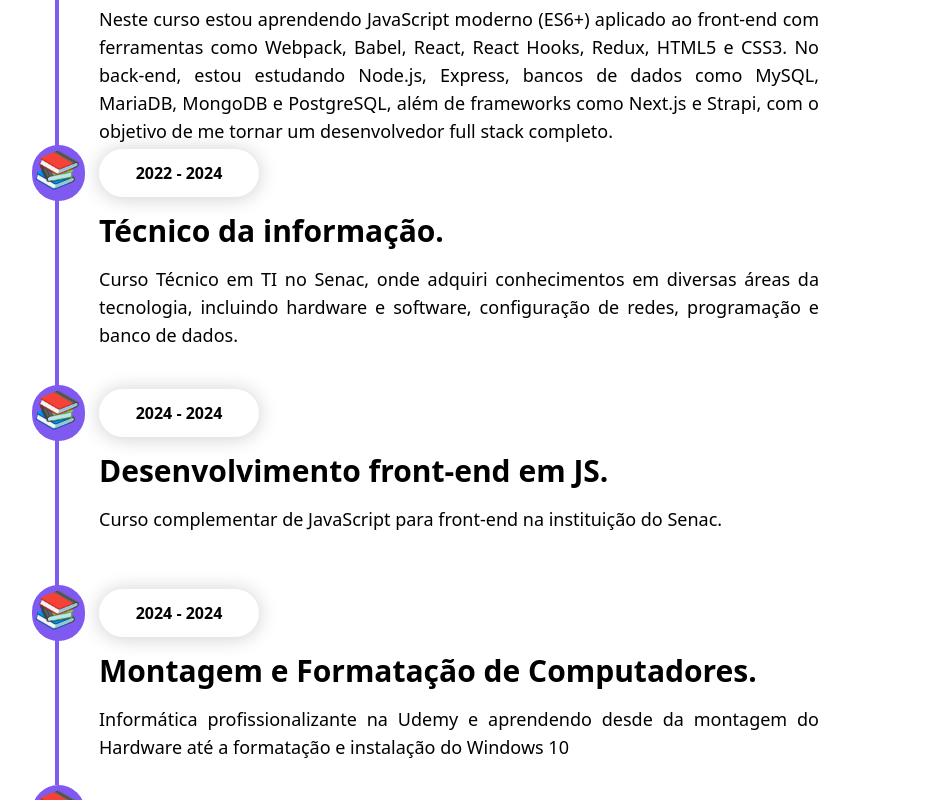
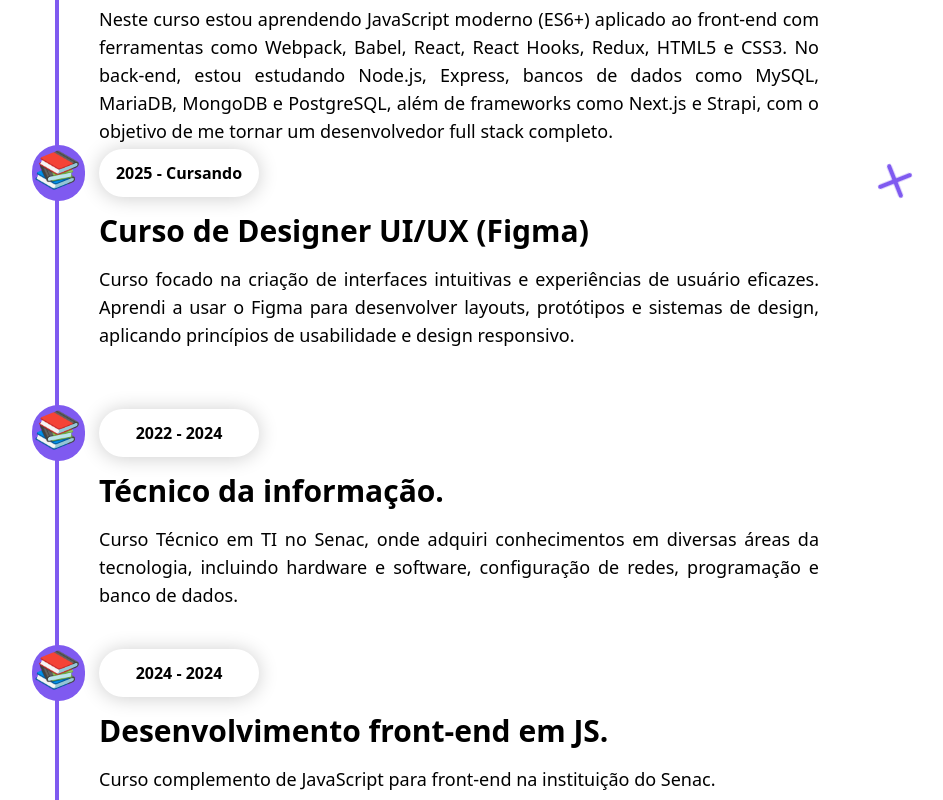
Before and after one commit to gustavoLim4/portfolio-1, a React (Vite) app: page / in a window 1280 px wide. Shown: the part 1520-2320 px from the top of the page, without its empty margins (58-1001 px from the left). Built offline with nearby package versions, Linux system fonts and the light colour scheme.

Commit message:
Alteração de margin erra

```diff
--- a/src/components/estudos/Estudo.tsx
+++ b/src/components/estudos/Estudo.tsx
@@ -97,6 +97,24 @@ const Estudo: React.FC = () => {
                     </div>
                 </div>
                 <div className="flex mx-15">
+                    <div className="flex h-65">
+                        <i className={darkMode ? claro.iconbooks : escuro.iconbooks}>📚</i>
+                        <div className={darkMode ? claro.linha : escuro.linha}>
+                            <span className={darkMode ? claro.spantext : escuro.spantext}>2025 - Cursando </span>
+                            <h3 className={darkMode ? claro.cursoTxt : escuro.cursoTxt}>
+                                Curso de Designer UI/UX (Figma)
+                            </h3>
+                            <p className={darkMode ? claro.texto : escuro.texto}> Curso focado na criação de interfaces intuitivas
+                            e experiências de usuário eficazes. Aprendi a usar o Figma para desenvolver layouts,
+                            protótipos e sistemas de design, aplicando princípios de usabilidade e design responsivo.</p>
+                        </div>
+                        <IoIosAdd
+                            className={darkMode ? claro.xizinho : escuro.xizinho}
+                            style={spinStyle}
+                        />
+                    </div>
+                </div>
+                <div className="flex mx-15">
                     <div className="flex h-60">
                         <i className={darkMode ? claro.iconbooks : escuro.iconbooks}>📚</i>
                         <div className={darkMode ? claro.linha : escuro.linha}>
@@ -116,7 +134,7 @@ const Estudo: React.FC = () => {
                             <span className={darkMode ? claro.spantext : escuro.spantext}>2024 - 2024</span>
                             <h3 className={darkMode ? claro.cursoTxt : escuro.cursoTxt}>Desenvolvimento front-end em JS.</h3>
                             <p className={darkMode ? claro.texto : escuro.texto}>
-                                Curso complementar de JavaScript para front-end na instituição do Senac.
+                                Curso complemento de JavaScript para front-end na instituição do Senac.
                             </p>
                         </div>
                     </div>
```
